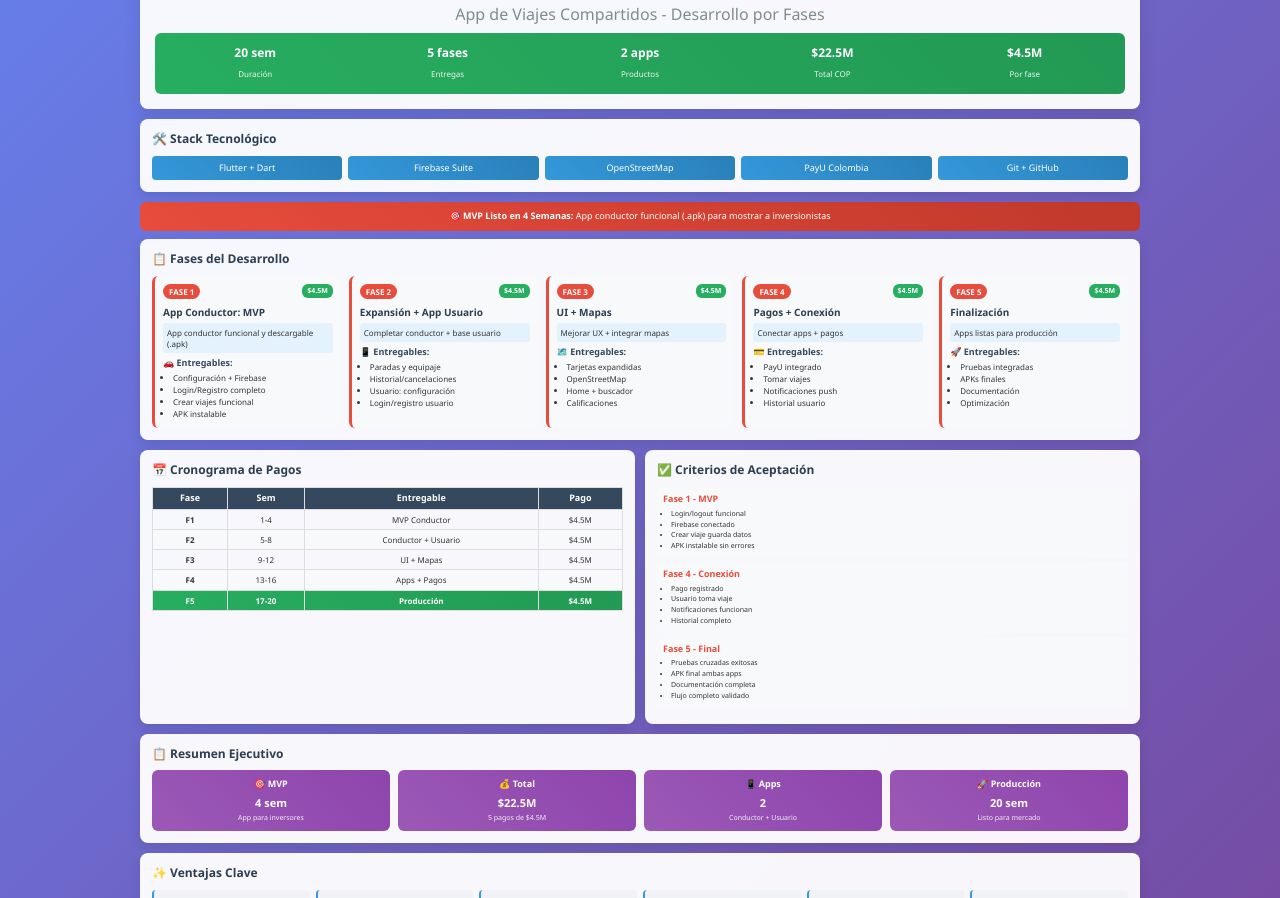
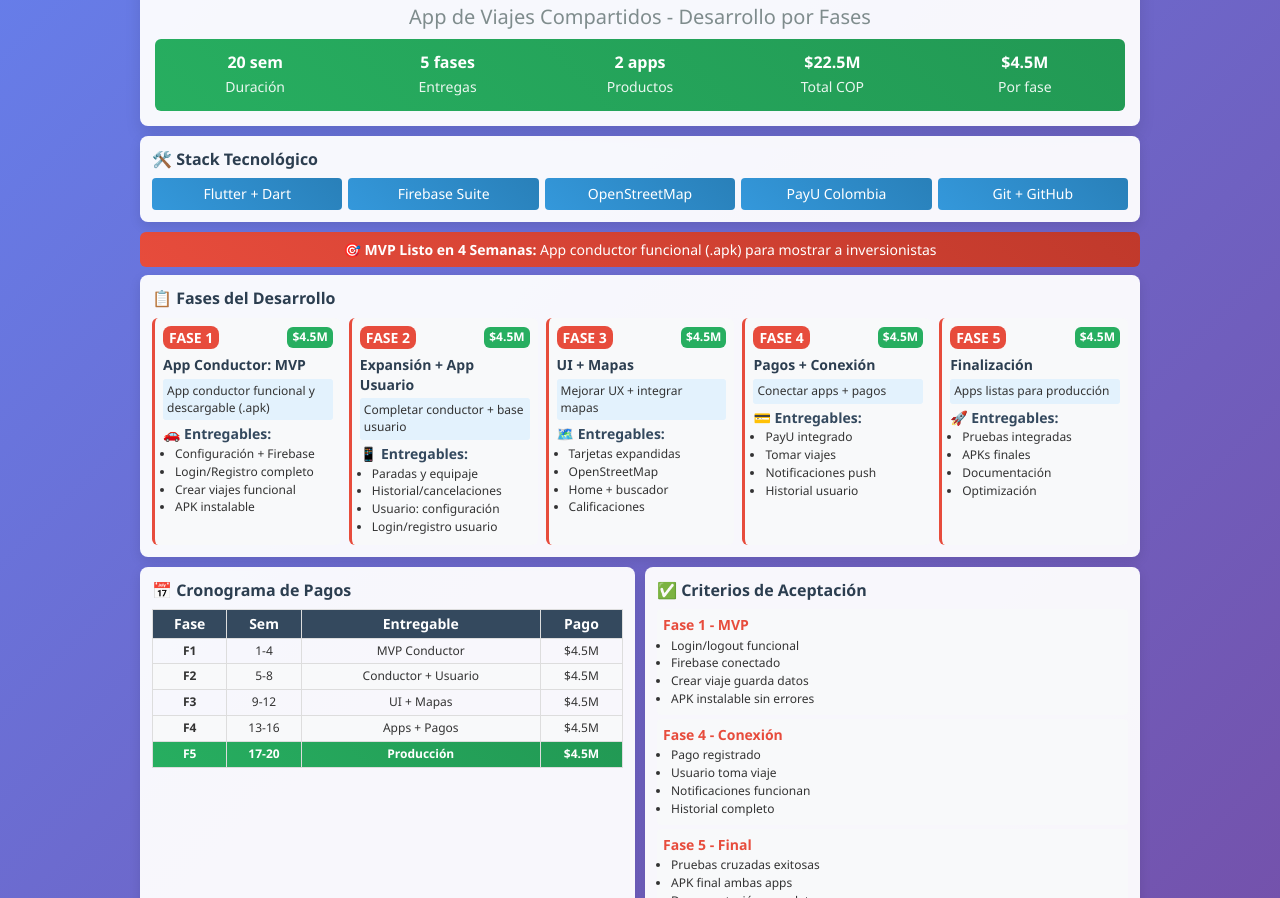
Before and after one commit to AlejandraCarvajal95/PresentacionPlisApp, a plain HTML site: page index.html in a window 1280 px wide. Shown: the part 54-952 px from the top of the page. Drawn offline with Linux system fonts and the light colour scheme.

Commit message:
Update index.html

```diff
--- a/index.html
+++ b/index.html
@@ -13,7 +13,7 @@
 
         body {
             font-family: 'Segoe UI', Tahoma, Geneva, Verdana, sans-serif;
-            font-size: 14px;
+            font-size: 18px;
             line-height: 1.4;
             color: #333;
             background: linear-gradient(135deg, #667eea 0%, #764ba2 100%);
@@ -44,7 +44,7 @@
 
         .header .subtitle {
             color: #7f8c8d;
-            font-size: 16px;
+            font-size: 20px;
             margin-bottom: 8px;
         }
 
@@ -64,13 +64,13 @@
         }
 
         .stat-value {
-            font-size: 12px;
+            font-size: 16px;
             font-weight: bold;
             display: block;
         }
 
         .stat-label {
-            font-size: 8px;
+            font-size: 14px;
             opacity: 0.9;
         }
 
@@ -85,7 +85,7 @@
         .section h2 {
             color: #2c3e50;
             margin-bottom: 8px;
-            font-size: 12px;
+            font-size: 16px;
             font-weight: 600;
         }
 
@@ -101,7 +101,7 @@
             padding: 6px;
             border-radius: 4px;
             text-align: center;
-            font-size: 9px;
+            font-size: 14px;
         }
 
         .phases-grid {
@@ -130,7 +130,7 @@
             padding: 2px 6px;
             border-radius: 8px;
             font-weight: bold;
-            font-size: 8px;
+            font-size: 14px;
         }
 
         .phase-budget {
@@ -138,7 +138,7 @@
             color: white;
             padding: 2px 5px;
             border-radius: 6px;
-            font-size: 7px;
+            font-size: 12px;
             font-weight: bold;
         }
 
@@ -146,30 +146,30 @@
             font-weight: 600;
             color: #2c3e50;
             margin: 4px 0;
-            font-size: 10px;
+            font-size: 14px;
         }
 
         .phase-objective {
             background: #e3f2fd;
             padding: 4px;
             border-radius: 3px;
-            font-size: 8px;
+            font-size: 12px;
             margin: 4px 0;
         }
 
         .deliverables {
-            font-size: 8px;
+            font-size: 12px;
         }
 
         .deliverables h5 {
             color: #34495e;
             margin: 4px 0 2px 0;
-            font-size: 9px;
+            font-size: 14px;
         }
 
         .deliverables ul {
             margin: 0;
-            padding-left: 10px;
+            padding-left: 12px;
         }
 
         .deliverables li {
@@ -179,7 +179,7 @@
         .timeline-table {
             width: 100%;
             border-collapse: collapse;
-            font-size: 8px;
+            font-size: 12px;
         }
 
         .timeline-table th,
@@ -193,7 +193,7 @@
             background: #34495e;
             color: white;
             font-weight: 600;
-            font-size: 9px;
+            font-size: 14px;
         }
 
         .timeline-table tr:nth-child(even) {
@@ -213,7 +213,7 @@
             border-radius: 6px;
             text-align: center;
             margin: 8px 0;
-            font-size: 9px;
+            font-size: 14px;
         }
 
         .summary-grid {
@@ -231,18 +231,18 @@
         }
 
         .summary-card h3 {
-            font-size: 9px;
+            font-size: 14px;
             margin-bottom: 4px;
         }
 
         .summary-value {
-            font-size: 11px;
+            font-size: 14px;
             font-weight: bold;
             margin: 3px 0;
         }
 
         .summary-card p {
-            font-size: 7px;
+            font-size: 12px;
             opacity: 0.9;
         }
 
@@ -250,7 +250,7 @@
             display: grid;
             grid-template-columns: repeat(auto-fit, minmax(140px, 1fr));
             gap: 6px;
-            font-size: 8px;
+            font-size: 12px;
         }
 
         .compact-item {
@@ -268,11 +268,11 @@
 
         @media (max-width: 768px) {
             body {
-                font-size: 9px;
+                font-size: 14px;
             }
 
             .header h1 {
-                font-size: 16px;
+                font-size: 18x;
             }
 
             .phases-grid {
@@ -280,7 +280,7 @@
             }
 
             .timeline-table {
-                font-size: 7px;
+                font-size: 12px;
             }
         }
 
@@ -298,13 +298,13 @@
         }
 
         .criteria-compact h4 {
-            font-size: 9px;
+            font-size: 14px;
             color: #e74c3c;
             margin-bottom: 3px;
         }
 
         .criteria-compact ul {
-            font-size: 7px;
+            font-size: 12px;
             margin: 0;
             padding-left: 8px;
         }
```
